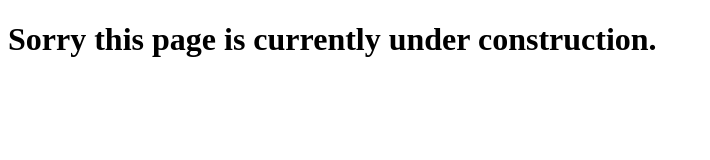
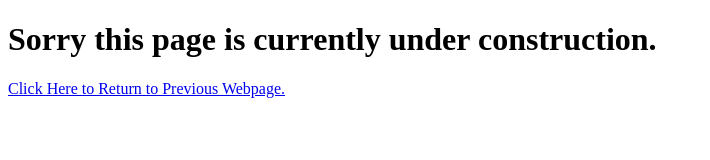
Before and after one commit to corycalaway/under-construction, a plain HTML site: page index.html in a window 1280 px wide. Shown: the whole page, without its empty margins (0-710 px from the left). Drawn offline with Linux system fonts and the light colour scheme.

Commit message:
added link home

```diff
--- a/index.html
+++ b/index.html
@@ -6,6 +6,7 @@
 </head>
 <body>
     <h1>Sorry this page is currently under construction.</h1>
+    <a href="/">Click Here to Return to Previous Webpage.</a>
 
 </body>
 </html>
```
